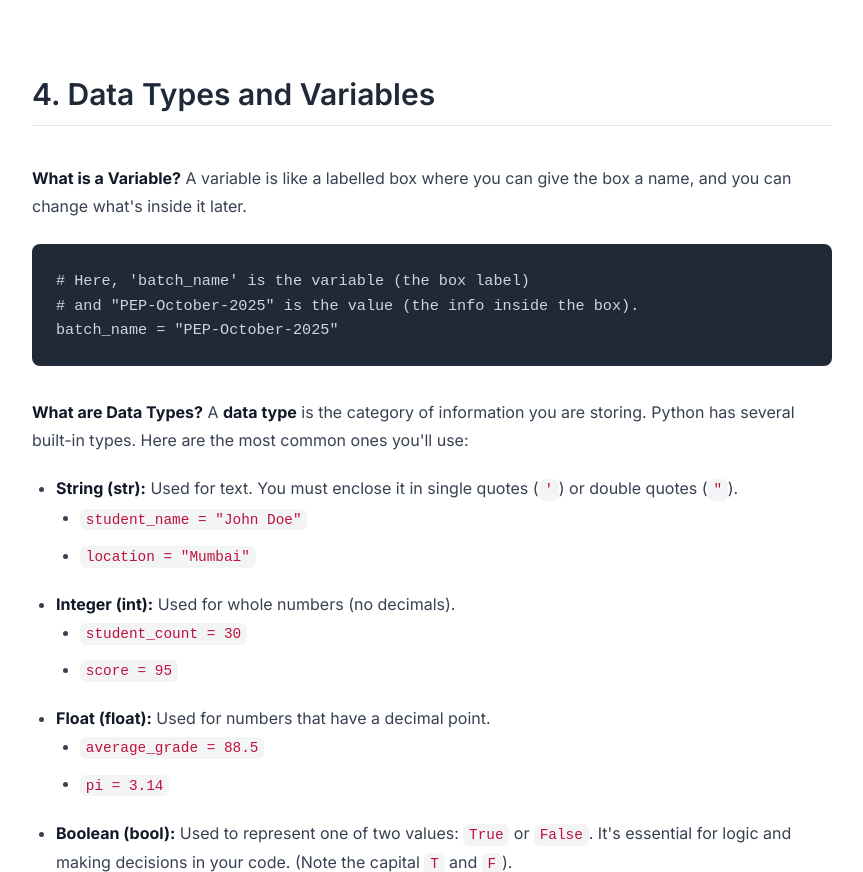
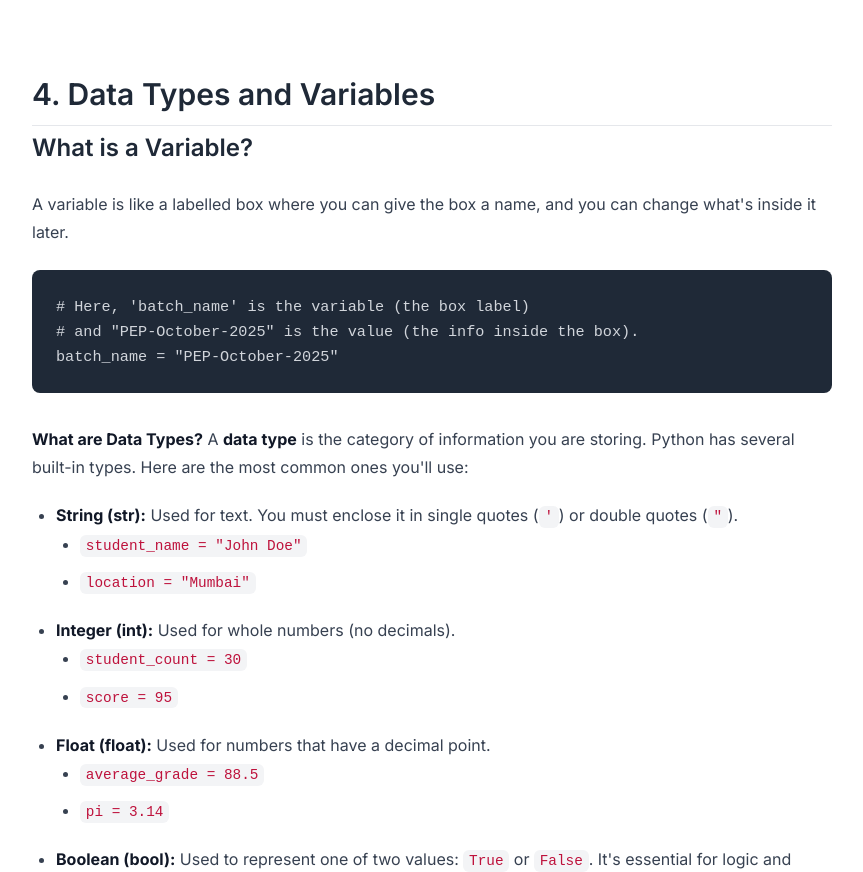
Before and after one commit to Shubham-403/PEP-Revature-Study-Guide, a plain HTML site: page python-fundamentals.html in a window 1280 px wide. Shown: the part 3381-4253 px from the top of the page, without its empty margins (208-1071 px from the left). Drawn offline with nearby package versions, Linux system fonts and the light colour scheme.

Commit message:
logo redirection to home and python varaible change

```diff
--- a/python-fundamentals.html
+++ b/python-fundamentals.html
@@ -69,6 +69,14 @@
             font-size: 0.9em;
             font-weight: 500;
         }
+        .tight-heading h2 {
+  margin-bottom: 0.25rem;
+}
+
+.tight-heading h3 {
+  margin-top: 0;
+}
+
         /* Code blocks */
         .prose pre {
             background-color: #1f2937; /* gray-800 */
@@ -115,7 +123,7 @@
         <nav class="container mx-auto px-6 py-4 flex justify-between items-center">
             <!-- Logo/Title -->
             <div class="text-2xl font-bold text-orange-600">
-                <a href="#">Revature Study Guide</a>
+                <a href="index.html">Revature Study Guide</a>
             </div>
 
             <!-- Navigation Links -->
@@ -318,8 +326,14 @@ print("Hello, " + student_name + "! Get ready to learn.")</code></pre>
                 <li><strong>Indentation is Crucial:</strong> This is the most important rule! Python uses whitespace (spaces or tabs) to define code blocks (like loops or if statements) instead of curly braces <code>{}</code>. Indent your code consistently, or it will not run.</li>
             </ul>
 
-            <h2>4. Data Types and Variables</h2>
-            <p><strong>What is a Variable?</strong> A variable is like a labelled box where you can give the box a name, and you can change what's inside it later.</p>
+            <div class="tight-heading">
+  <h2>4. Data Types and Variables</h2>
+  <h3>What is a Variable?</h3>
+  <p>
+  A variable is like a labelled box where you can give the box a name, and you can change what's inside it later.</p>
+</div>
+
+
             <pre><code class="language-python"># Here, 'batch_name' is the variable (the box label)
 # and "PEP-October-2025" is the value (the info inside the box).
 batch_name = "PEP-October-2025"</code></pre>
```
Also changed, not shown: java-coding.html (+1 -1 lines), java-fundamentals.html (+1 -1 lines), python-coding.html (+1 -1 lines), sql-coding.html (+1 -1 lines), sql-fundamentals.html (+1 -1 lines).
